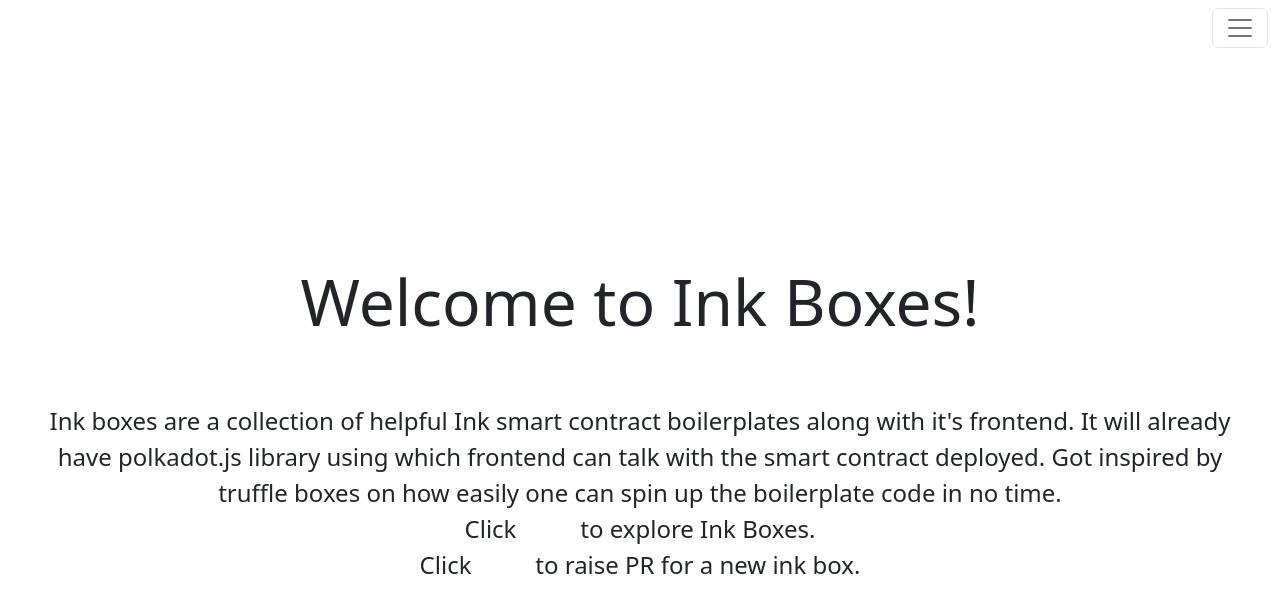
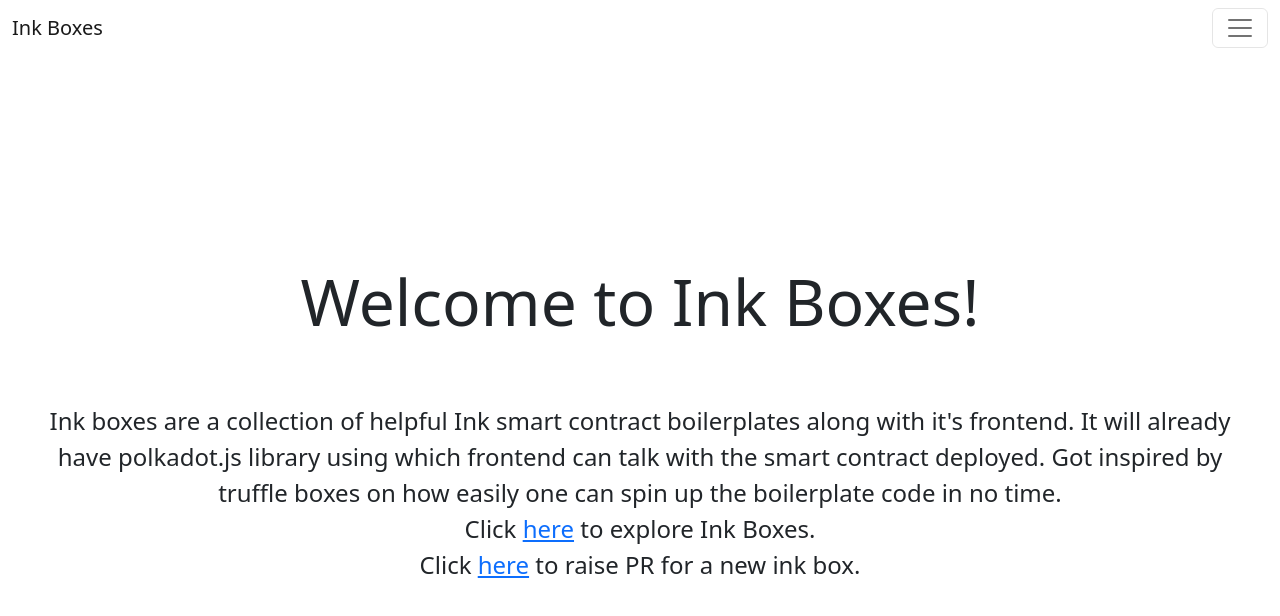
Before and after one commit to avirajkhare00/ink-boxes-ui, a Next.js app: page / in a window 1280 px wide. Shown: the top 616 px of the page. Built offline with nearby package versions, Linux system fonts and the light colour scheme.

Commit message:
[Aviraj] Fixed links color issue

```diff
--- a/pages/ink-boxes.tsx
+++ b/pages/ink-boxes.tsx
@@ -41,7 +41,7 @@
                                 This ink box contains flipper smart contract along with the UI.
                             </CardText>
                             <Button>
-                                <a href='/flipper.zip' download='flipper.zip'>Download</a>
+                                <a href='/flipper.zip' download='flipper.zip' style={{color: "white"}}>Download</a>
                             </Button>
                         </CardBody>
                     </Card>
@@ -62,7 +62,7 @@
                                 This ink box contains ERC-20 smart contract along with the UI.
                             </CardText>
                             <Button>
-                                <a href='/erc20.zip' download='erc20.zip'>Download</a>
+                                <a href='/erc20.zip' download='erc20.zip' style={{color: "white"}}>Download</a>
                             </Button>
                         </CardBody>
                     </Card>
@@ -83,7 +83,7 @@
                                 This ink box contains ERC-721 smart contract along with the UI.
                             </CardText>
                             <Button>
-                                <a href='/erc721.zip' download='erc721.zip'>Download</a>
+                                <a href='/erc721.zip' download='erc721.zip' style={{color: "white"}}>Download</a>
                             </Button>
                         </CardBody>
                     </Card>
--- a/styles/globals.css
+++ b/styles/globals.css
@@ -4,30 +4,6 @@
   margin: 0;
   font-family: -apple-system, BlinkMacSystemFont, Segoe UI, Roboto, Oxygen,
     Ubuntu, Cantarell, Fira Sans, Droid Sans, Helvetica Neue, sans-serif;
-}
-
-a:link {
-  color: white;
-  background-color: transparent;
-  text-decoration: none;
-}
-
-a:visited {
-  color: white;
-  background-color: transparent;
-  text-decoration: none;
-}
-
-a:hover {
-  color: white;
-  background-color: transparent;
-  text-decoration: underline;
-}
-
-a:active {
-  color: white;
-  background-color: transparent;
-  text-decoration: underline;
 }
 
 * {
```
